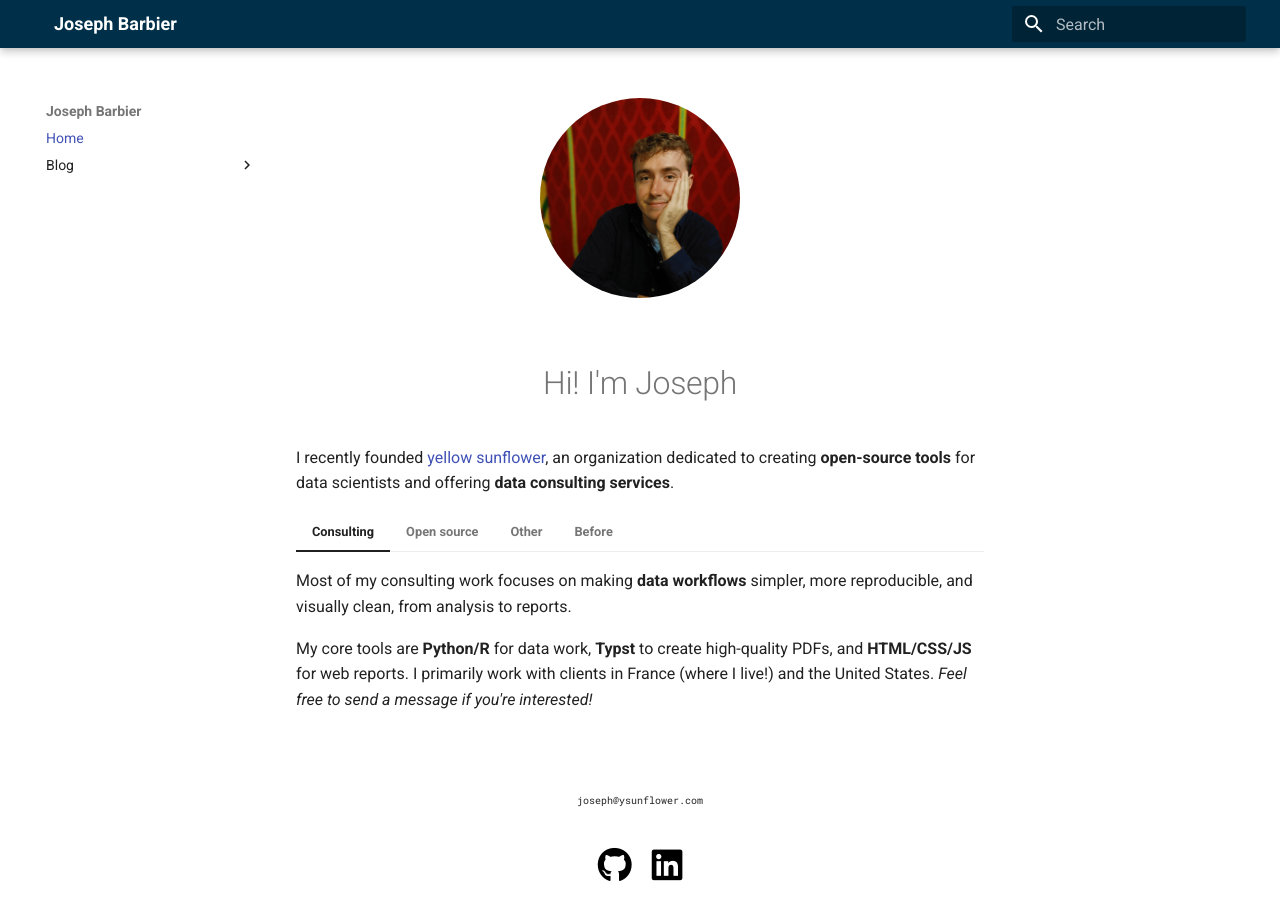
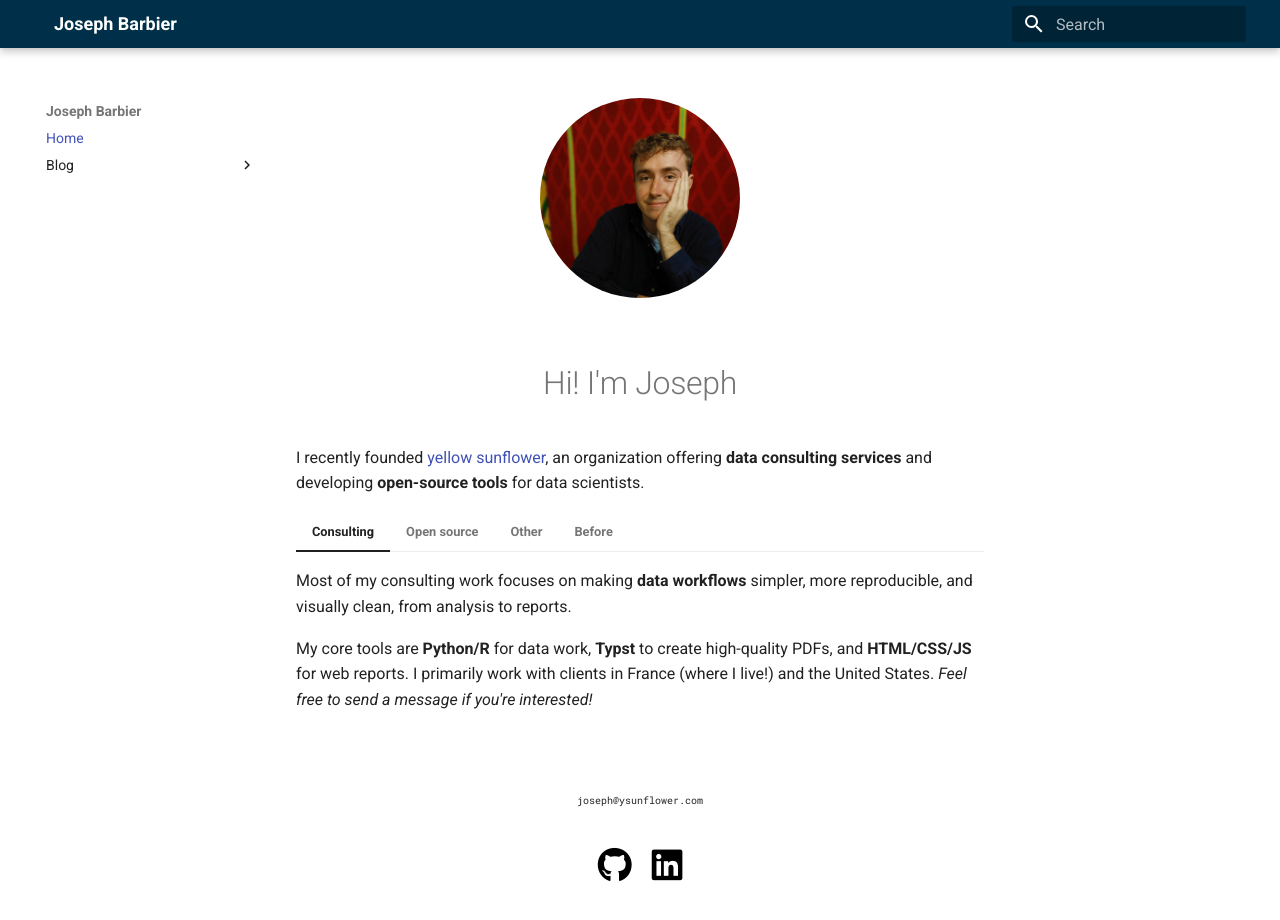
Before and after one commit to JosephBARBIERDARNAL/barbierjoseph.com, an MkDocs documentation site: the page built from docs/index.md, in a window 1280 px wide and 932 px high. Shown: the top 920 px of the window. Built offline with MkDocs 1.6.1 and Material for MkDocs 9.7.7, drawn with Linux system fonts in a browser that asks for light colours.

Commit message:
autopush

```diff
--- a/docs/index.md
+++ b/docs/index.md
@@ -4,7 +4,7 @@
 
 <h1 style="text-align: center;">Hi! I'm Joseph</h1>
 
-I recently founded [yellow sunflower](https://ysunflower.com/), an organization dedicated to creating **open-source tools** for data scientists and offering **data consulting services**.
+I recently founded [yellow sunflower](https://ysunflower.com/), an organization offering **data consulting services** and developing **open-source tools** for data scientists.
 
 === "Consulting"
 
```
Also changed, not shown: other parts of docs/index.md (+1 -1 lines).
